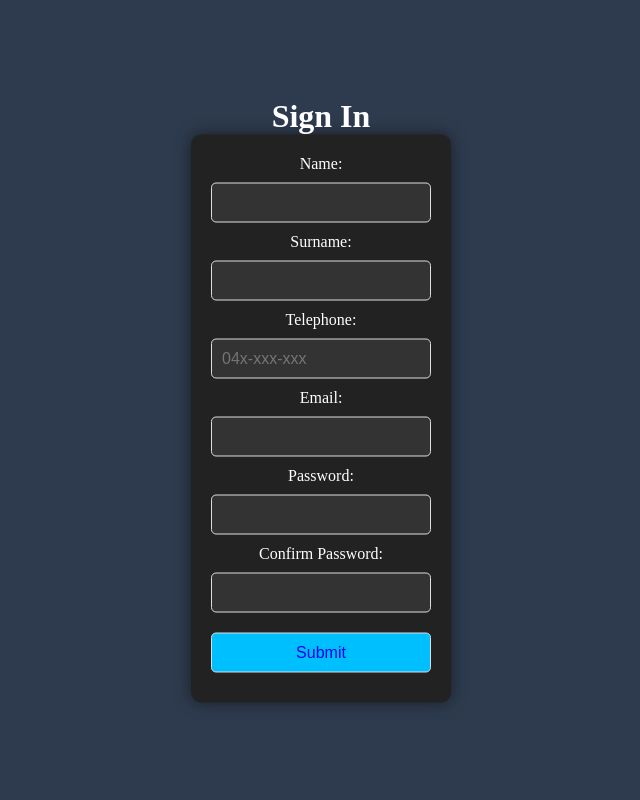
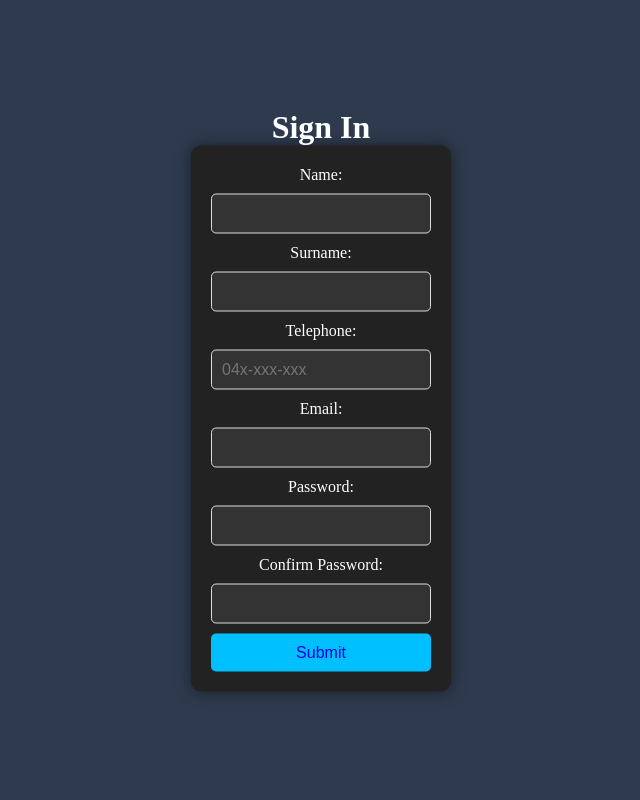
Before and after one commit to eldasahitii/Airbnb, a PHP site: page /Sign-in.html in a window 1280 px wide. Shown: the whole page, without its empty margins (319-959 px from the left). Run offline with PHP 8.4, Linux system fonts and the light colour scheme.

Commit message:
modified sign in

```diff
--- a/style.css
+++ b/style.css
@@ -514,8 +514,7 @@ form button:hover{
     left: 50%;
     transform: translate(-50%,-50%);
 }
-.Signin-form input,
-.Signin-form button{
+.Signin-form input{
     width: 100%;
     margin: 10px 0;
     padding: 10px;
```
